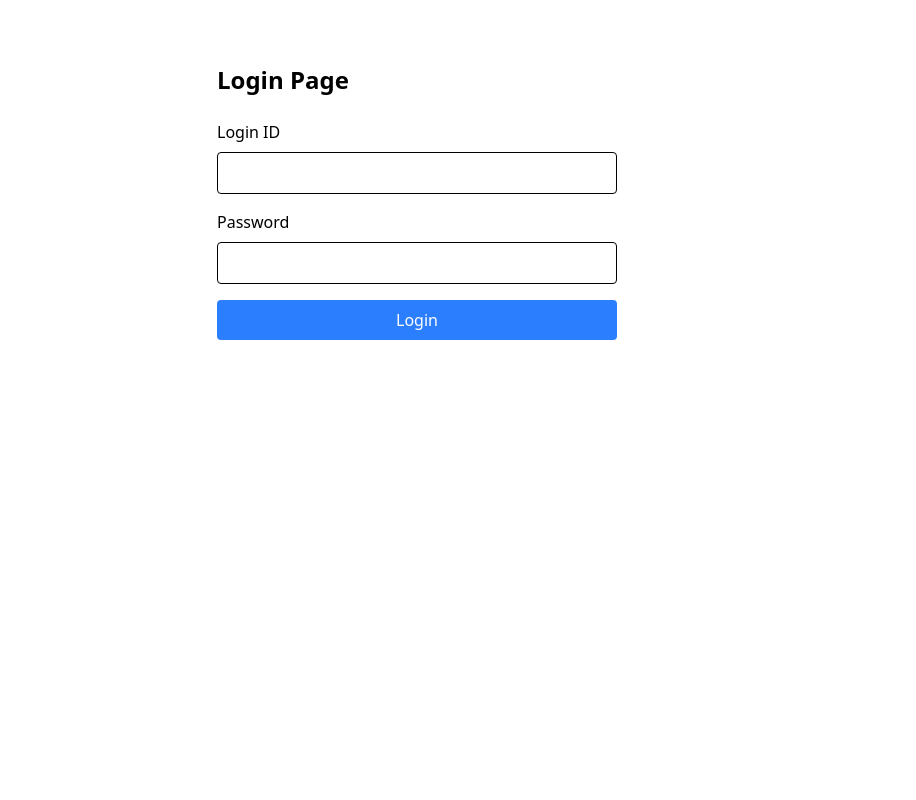
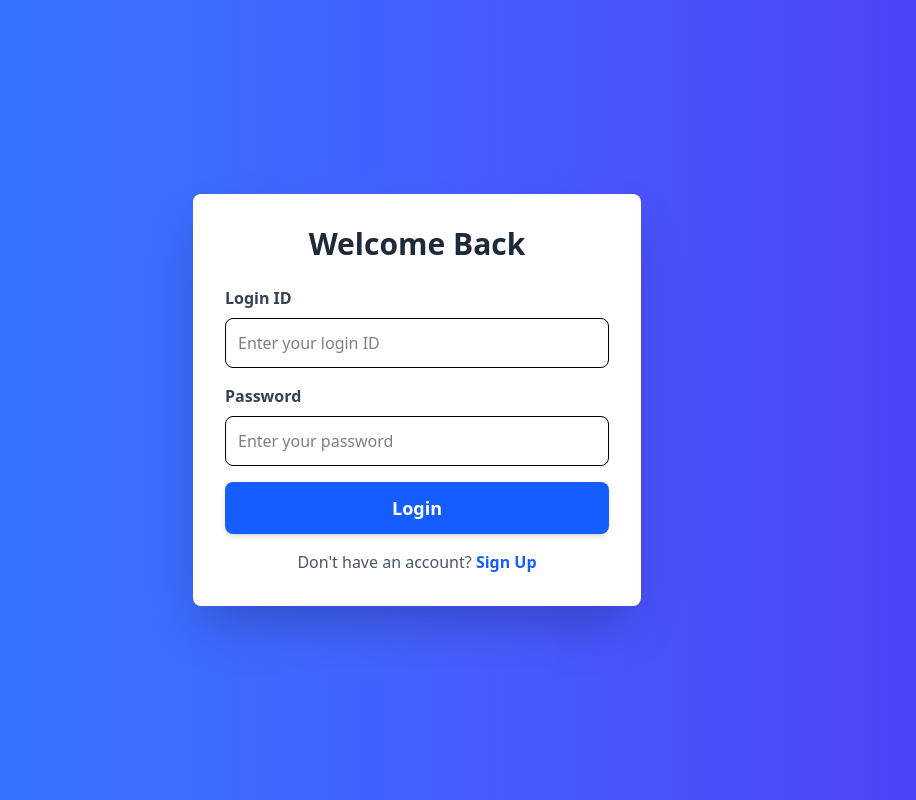
Before and after one commit to vetriking1/hosplital, a React (Vite) app in the folder frontend/integrated-hospital-solution/: page /login in a window 1280 px wide. Shown: the whole page, without its empty margins (223-1139 px from the left). Built offline with nearby package versions, Linux system fonts and the light colour scheme.

Commit message:
added more ui23

```diff
--- a/frontend/integrated-hospital-solution/src/components/Navbar.jsx
+++ b/frontend/integrated-hospital-solution/src/components/Navbar.jsx
@@ -14,7 +14,6 @@ function Navbar() {
     <nav className="flex justify-between items-center p-6 bg-gradient-to-r from-blue-600 to-indigo-600 shadow-lg">
       {/* Left Side: Logo */}
       <div className="flex items-center space-x-3">
-        <img src="/logo.png" alt="Logo" className="w-12 h-12 rounded-full shadow-md" />
         <span className="text-2xl font-extrabold text-white tracking-wide">
           <Link to="/">🏥 Integrated Hospital</Link>
         </span>
--- a/frontend/integrated-hospital-solution/src/pages/Login.jsx
+++ b/frontend/integrated-hospital-solution/src/pages/Login.jsx
@@ -3,52 +3,51 @@ import { useAuth } from "../context/AuthContext";
 
 function LoginPage() {
   const { login, loading, error } = useAuth();
-  const [formData, setFormData] = useState({
-    loginId: "", // Changed from userName to loginId
-    password: "",
-  });
+  const [formData, setFormData] = useState({ loginId: "", password: "" });
 
   const handleSubmit = async (e) => {
     e.preventDefault();
-    await login(formData.loginId, formData.password); // Changed from userName to loginId
+    await login(formData.loginId, formData.password);
   };
 
   return (
-    <div className="max-w-md mx-auto mt-10 p-6">
-      <h1 className="text-2xl font-bold mb-6">Login Page</h1>
-      {error && <div className="text-red-500 mb-4">{error}</div>}
+    <div className="min-h-screen flex items-center justify-center bg-gradient-to-r from-blue-500 to-indigo-600">
+      <div className="bg-white shadow-2xl rounded-lg p-8 w-full max-w-md">
+        <h2 className="text-3xl font-extrabold text-gray-800 text-center mb-6">Welcome Back</h2>
+        {error && <p className="text-red-500 text-center mb-4">{error}</p>}
         <form onSubmit={handleSubmit}>
           <div className="mb-4">
-          <label className="block mb-2">Login ID</label>{" "}
-          {/* Updated label for clarity */}
+            <label className="block text-gray-700 font-semibold mb-2">Login ID</label>
             <input
               type="text"
-            className="w-full p-2 border rounded"
-            value={formData.loginId} // Changed from userName to loginId
-            onChange={
-              (e) => setFormData({ ...formData, loginId: e.target.value }) // Changed from userName to loginId
-            }
+              className="w-full p-3 border rounded-lg focus:ring-2 focus:ring-blue-500 outline-none"
+              value={formData.loginId}
+              onChange={(e) => setFormData({ ...formData, loginId: e.target.value })}
+              placeholder="Enter your login ID"
             />
           </div>
           <div className="mb-4">
-          <label className="block mb-2">Password</label>
+            <label className="block text-gray-700 font-semibold mb-2">Password</label>
             <input
               type="password"
-            className="w-full p-2 border rounded"
+              className="w-full p-3 border rounded-lg focus:ring-2 focus:ring-blue-500 outline-none"
               value={formData.password}
-            onChange={(e) =>
-              setFormData({ ...formData, password: e.target.value })
-            }
+              onChange={(e) => setFormData({ ...formData, password: e.target.value })}
+              placeholder="Enter your password"
             />
           </div>
           <button
             type="submit"
             disabled={loading}
-          className="w-full bg-blue-500 text-white p-2 rounded hover:bg-blue-600 disabled:bg-blue-300"
+            className="w-full bg-blue-600 text-white py-3 rounded-lg font-bold text-lg shadow-md hover:bg-blue-700 transition duration-300 disabled:bg-blue-300"
           >
-          {loading ? "Loading..." : "Login"}
+            {loading ? "Logging in..." : "Login"}
           </button>
         </form>
+        <p className="text-center text-gray-600 mt-4">
+          Don't have an account? <a href="/signup" className="text-blue-600 font-bold hover:underline">Sign Up</a>
+        </p>
+      </div>
     </div>
   );
 }
```
Lines whose indentation alone changed are shown as unchanged.
